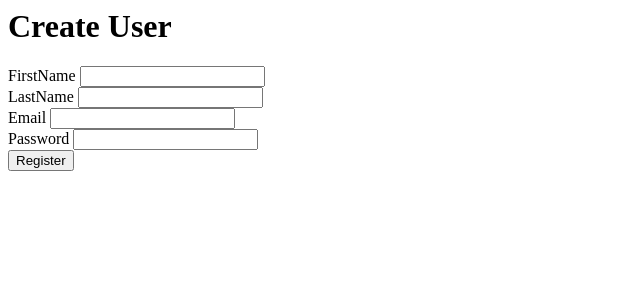
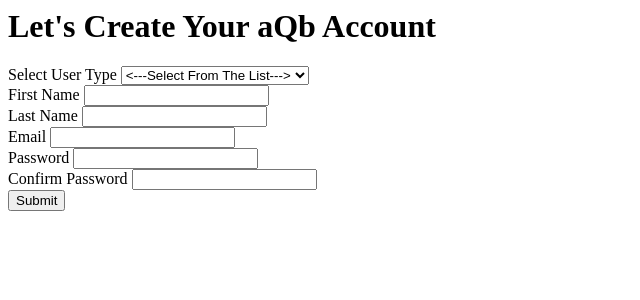
Before and after one commit to SubhadeepAqb/tt0, a PHP site: page /views/register.php in a window 1280 px wide. Shown: the top 300 px of the page, without its empty margins (0-640 px from the left). Run offline with PHP 8.4, Linux system fonts and the light colour scheme; some libraries are stand-ins or nearby versions.

Commit message:
Register and Login Controller Added

```diff
--- a/views/first.php
+++ b/views/first.php
@@ -3,6 +3,6 @@
 <h3>Welcome <?php print $name ;?></h3>
 
 <br>
-<h4> Please Login First </h4>
+<h4> Please Login to Access page </h4>
 
-<h5> If You are Visiting First Time Then Register Yourself First</h5>
+<h5> If You are Visiting First Time Then Please Register yourself with Us</h5>
--- a/views/register.php
+++ b/views/register.php
@@ -1,107 +1,128 @@
-<h1>Create User</h1>
- <form>
+
+
+<h1>Let's Create Your aQb Account</h1>
+
+<div class="row "  id="">
+    <div class="col-9">
+        <div class = "row">
+            <div class = "col">
                 <div class="form-group">
-        <label>FirstName</label>
-        <input type="text" name = "fname" class="form-control" >
+                    <label>Select User Type</label>
+                         <select name="reg_type" id="reg_type" require>
+                              <option  selected disabled ><---Select From The List---></option>
+                              <option value="admin">Admin</option>
+                              <option value="user">User</option>
+                         </select>
+                </div>
             </div>
 
+        </div>
+        <div class="row">
+            <div class="col">
                 <div class="form-group">
-        <label>LastName</label>
-        <input type="text" name = "lname" class="form-control" >
+                    <lebel>First Name</lebel>
+                    <input type="text"  name = "reg_fname" id ="reg_fname" require class="form-control" >
+                </div>
+            </div>
         </div>
 
+        <div class="row">
+            <div class="col">
                 <div class="form-group">
-        <label>Email</label>
-        <input type="email" name = "email" class="form-control" >
+                    <lebel>Last Name</lebel>
+                    <input type="text" name = "reg_lname" id ="reg_lname" class="form-control"  require >
                 </div>
-
-    <div class="form-group">
-        <label>Password</label>
-        <input type="password" name = "password" class="form-control" >
+            </div>
         </div>
 
 
-
-    <button type="submit" name="submit" class="btn btn-primary">Register</button>
-</form>
-<?php //$form = \app\core\form\Form::begin('',"post"); ?>
-
-    <!-- <div class="row">
+        <div class="row">
             <div class="col">
-            <?php //echo $form->field($model , 'firstname');   ?>
+                <div class="form-group">
+                     <label>Email</label>
+                     <input type="email" name = "reg_email" id="reg_email" class="form-control" require >
+                </div>
+            </div>
         </div>
 
+        <div class="row">
             <div class="col">
-            <?php //echo $form->field($model , 'lastname');   ?>
+                <div class="form-group">
+                    <label>Password</label>
+                    <input type="password" name = "reg_pass" id ="reg_pass" class="form-control" require>
                 </div>
-    </div> -->
+            </div>
+        </div>
 
+        <div class="row">
+            <div class="col">
+                <div class="form-group">
+                     <label>Confirm Password</label>
+                     <input type="password" name = "reg_conpass" id ="reg_conpass" class="form-control" require>
+                </div>
+            </div>
+        </div>
 
-    <?php //echo $form->field($model , 'email');   ?>
-    <?php //echo $form->field($model , 'password')->passwordField();   ?>
-    <?php //echo $form->field($model , 'confirmpassword')->passwordField();   ?>
-
-    <!-- <button type="submit" class="btn btn-primary">Register</button> -->
-
-
-<?php  //\app\core\form\Form::end(); ?>
-
-<!--<form action="" method="post">-->
+<!--        <div class="row">-->
+<!--            <div class="col" >-->
+<!--                <div class="form-group" id="composition" >-->
+<!--                    <label>Compositions</label>-->
+<!--                    <input type="number" name = "quantity" id="quantity" class="form-control" >-->
+<!--                    <input type="checkbox" id="p1" name="p1" value="1">-->
+<!--                    <label for="p1"> needle</label>-->
+<!--                    <input type="checkbox" id="p2" name="p2" value="3">-->
+<!--                    <label for="p2"> syring</label>-->
 <!---->
-<!--    <div class = "row">-->
-<!---->
-<!--        <div class = "col">-->
-<!--            <div class="form-group">-->
-<!--                <label>First Name</label>-->
-<!--                <input type="text" name = "firstname" class="form-control --><?php // echo $model->hasError('firstname') ? 'is-invalid' : ''; ?><!--" value="--><?php //echo $model->firstname; ?><!--" >-->
-<!--                <div class="invalid-feedback">-->
-<!--                    --><?php //echo $model->getFirstError('firstname'); ?>
 <!--                </div>-->
 <!--            </div>-->
 <!--        </div>-->
-<!---->
-<!---->
-<!--        <div class = "col">-->
-<!--            <div class="form-group">-->
-<!--                <label>Last Name</label>-->
-<!--                <input type="text" name = "lastname" class="form-control" >-->
-<!--            </div>-->
-<!--        </div>-->
-<!---->
-<!--    </div>-->
-<!---->
-<!--    <div class="row">-->
-<!--        <div class="col">-->
-<!--            <div class="form-group">-->
-<!--                <label>Email</label>-->
-<!--                <input type="email" name = "email" class="form-control" >-->
-<!--            </div>-->
-<!--        </div>-->
-<!--    </div>-->
-<!---->
-<!--    <div class="row">-->
-<!--        <div class="col">-->
-<!--            <div class="form-group">-->
-<!--                <label>Password</label>-->
-<!--                <input type="password" name = "password" class="form-control" >-->
-<!--            </div>-->
-<!--        </div>-->
-<!--    </div>-->
-<!---->
-<!--    <div class="row">-->
-<!--        <div class="col">-->
-<!--            <div class="form-group">-->
-<!--                <label>Confirm Password</label>-->
-<!--                <input type="password" name = "confirmpassword" class="form-control" >-->
-<!--            </div>-->
-<!--        </div>-->
-<!--    </div>-->
-<!---->
-<!--    <div class="row">-->
-<!--        <div class="col">-->
-<!--            <button type="submit" class="btn btn-primary">Register</button>-->
-<!--        </div>-->
-<!--    </div>-->
-<!---->
-<!---->
-<!--</form>-->
+
+        <div class="row">
+            <div class="col">
+                <button type="submit" id="reg_btn" class="btn btn-primary">Submit</button>
+            </div>
+        </div>
+    </div>
+</div>
+
+
+<script>
+
+            $('#reg_btn').click(function(){
+                var reg_type  = $('#reg_type').val();
+                var reg_fname = $('#reg_fname').val();
+                var reg_lname = $('#reg_lname').val();
+                var reg_email = $('#reg_email').val();
+                var reg_pass = $('#reg_pass').val();
+                var reg_conpass = $('#reg_conpass').val();
+
+                if(reg_type==null || reg_type=="" || reg_fname == null || reg_fname=="" || reg_lname == null || reg_lname=="" ||reg_email==null || reg_email=="" || reg_pass == null || reg_pass=="" || reg_conpass == null || reg_conpass=="" ){
+
+                window.alert('Please make sure that all fields are filled up')
+
+                }
+
+                if(reg_pass==reg_conpass){
+
+
+
+                if(reg_type!=null && reg_type!="" && reg_fname != null && reg_fname!="" && reg_lname != null && reg_lname!="" &&reg_email!=null && reg_email!="" && reg_pass != null && reg_pass!="" && reg_conpass != null && reg_conpass!="" )
+                {
+
+                call_api("POST", "/register",
+                {'reg_type':reg_type,'reg_fname':reg_fname, 'reg_lname':reg_lname, 'reg_email':reg_email, 'reg_pass':reg_pass, 'reg_conpass':reg_conpass},
+                function(Response){
+                    window.location.href ='/login'
+                },
+                function(Response){console.log(Response.responseText+" ....error.... ");} )
+
+                }
+                }
+
+                else
+                {
+                    window.alert("Confirm Password Does Not Matched!!")
+
+                }
+            })
+</script>
```
Also changed, not shown: controllers/LoginController.php (+18 -3 lines), core/business_object/Login/login_bo.php (+18 -36 lines), models/RegisterModel.php (+9 -23 lines), views/login.php (+58 -5 lines). Lines whose indentation alone changed are shown as unchanged.
